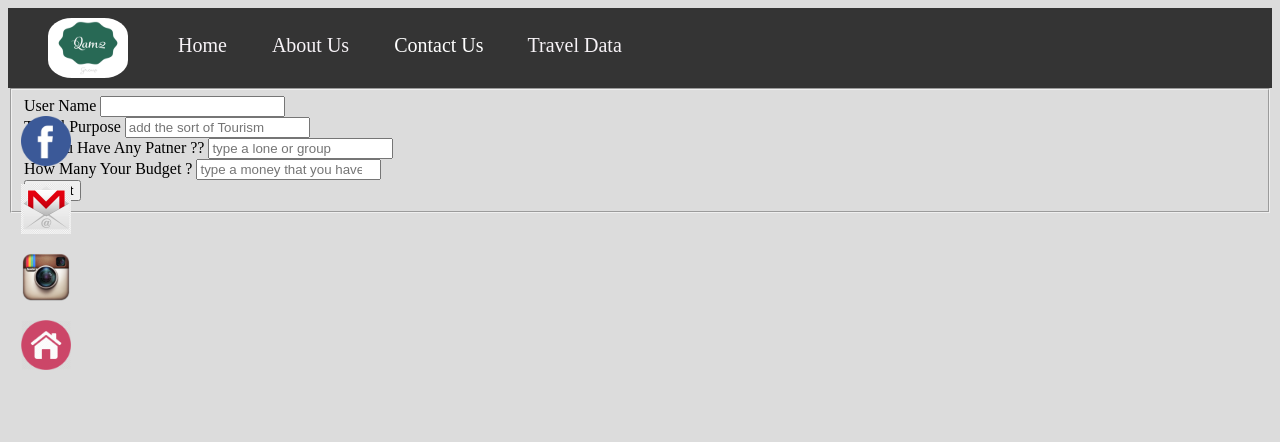
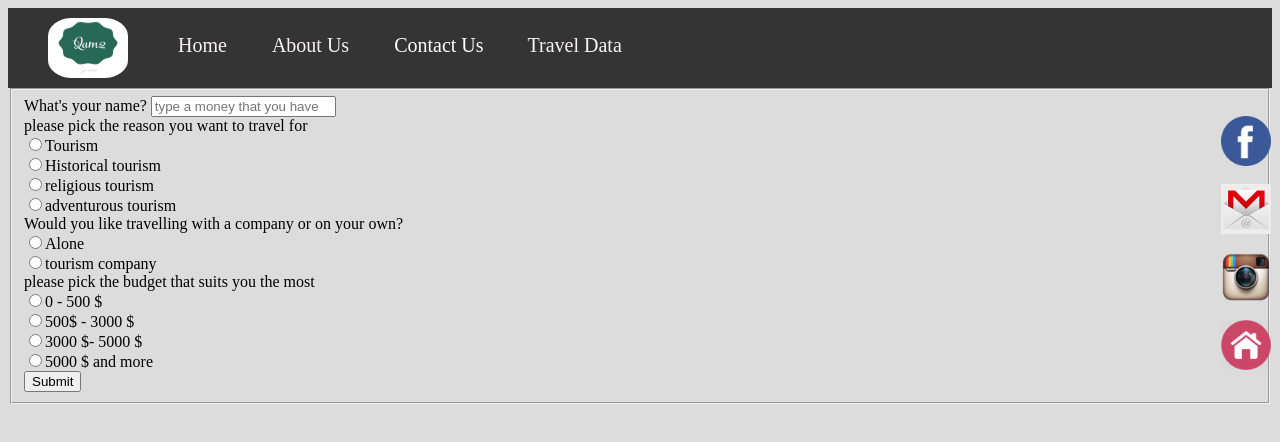
Before and after one commit to 201-project/qam2, a plain HTML site: page gitstart.html in a window 1280 px wide. Drawn offline with Linux system fonts and the light colour scheme.

Commit message:
add getstart

```diff
--- a/css/gitstart.css
+++ b/css/gitstart.css
@@ -46,12 +46,13 @@ header nav ul li a:hover{
     color: teal;
 }
 .sidenav {
+    float: right;
     margin-top:100px ;
     width: 70px;
     position: fixed;
     z-index: 1;
     top: 10px;
-    left: 5px;
+    right:5px;
     /* background: rgba(238, 238, 238, 0.349); */
     overflow-x: hidden;
     /* padding: 8px 0; */
--- a/css/home.css
+++ b/css/home.css
@@ -62,7 +62,7 @@ main section div {
     text-align: center;
     width: 50pc;
     height: 25pc;
-    color: rgba(255, 255, 255, 0.938);
+    color: rgba(255, 255, 255, 0.849);
 }
 main section div h1{
     text-align: center;
@@ -73,8 +73,11 @@ main section div h1{
 
 }
 main section div h3{
-    margin: 20px;
-    padding: 20px;
+    margin: 10px 0px 0px 10px;
+    padding: 10px;
+    font-size: 20px;
+    font-family: 'Solway', serif;
+    line-height: 40px;
 }
 main section div button a{
     text-decoration: none;
@@ -113,7 +116,7 @@ footer {
     position: fixed;
     z-index: 1;
     top: 10px;
-    left: 5px;
+    right:5px;
     /* background: rgba(238, 238, 238, 0.349); */
     overflow-x: hidden;
     /* padding: 8px 0; */
--- a/gitstart.html
+++ b/gitstart.html
@@ -26,17 +26,34 @@
     <main>
         <form id="travelForm">
             <fieldset>
-                <label for="name">User Name</label>
-                <input type="text" id="name" required />
+                <label for="name">What's your name?</label>
+                <input type="text" id="name" placeholder="type a money that you have" required />
                 <br />
-                <label for="travelPurpose">Travel Purpose</label>
-                <input type="text" id="travelPurpose" placeholder="add the sort of Tourism" required />
+                <label for="travelPurpose">please pick the reason you want to travel for</label>
                 <br />
-                <label for="partner">Do You Have Any Patner ??</label>
-                <input type="text" id="partner" placeholder="type a lone or group" required />
+                <input type="radio" name="choice" value="Tourism">Tourism
                 <br />
-                <label for="budget">How Many Your Budget ?</label>
-                <input type="number" id="budget" placeholder="type a money that you have" required />
+                <input type="radio" name="choice" value="Historical tourism" >Historical tourism
+                <br />
+                <input type="radio" name="choice" value="religious tourism">religious tourism
+                <br />
+                <input type="radio" name="choice" value="adventurous tourism">adventurous tourism
+                <br />
+                <label for="partner">Would you like travelling with a company or on your own?</label>
+                <br />
+                <input type="radio" name="choice1">Alone
+                <br />
+                <input type="radio" name="choice1">tourism company
+                <br />
+                <label for="budget">please pick the budget that suits you the most</label>
+                <br />
+                <input type="radio" name="budget">0 - 500 $
+                <br />
+                <input type="radio" name="budget">500$ - 3000 $
+                <br />
+                <input type="radio" name="budget">3000 $- 5000 $
+                <br />
+                <input type="radio" name="budget">5000 $ and more
                 <br />
                 <input type="submit" id="submit" />
             </fieldset>
--- a/home.html
+++ b/home.html
@@ -3,6 +3,7 @@
 <link rel="stylesheet" href="css/home.css">
 <link href="https://fonts.googleapis.com/css?family=Lobster&display=swap" rel="stylesheet">
 <link href="https://fonts.googleapis.com/css?family=Crete+Round|Lobster&display=swap" rel="stylesheet">
+<link href="https://fonts.googleapis.com/css?family=Lobster|Satisfy|Solway&display=swap" rel="stylesheet">
     <title>Tourism Travel</title>
 </head>
 <body>
@@ -29,7 +30,7 @@
             <div>
 
                 <h1>Tourism Travel</h1>
-            <h3>sldmaA'ncdoajpwei[ocoeiwoeijcmcmxlxxkk</h2>
+            <h3>Travelling on a budget? Lets Us Show you Exactly How to do it and make your journey the best ever.</h2>
                 <button >
                     <a href="gitstart.html">Get Started Here</a>
                     </button>
```
Also changed, not shown: logo.html (added, +41 -0 lines).
